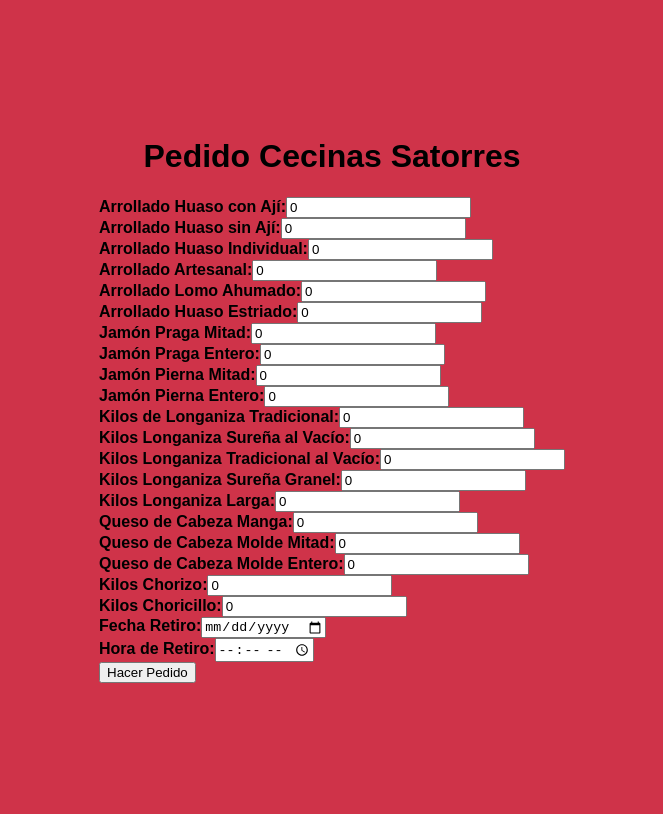
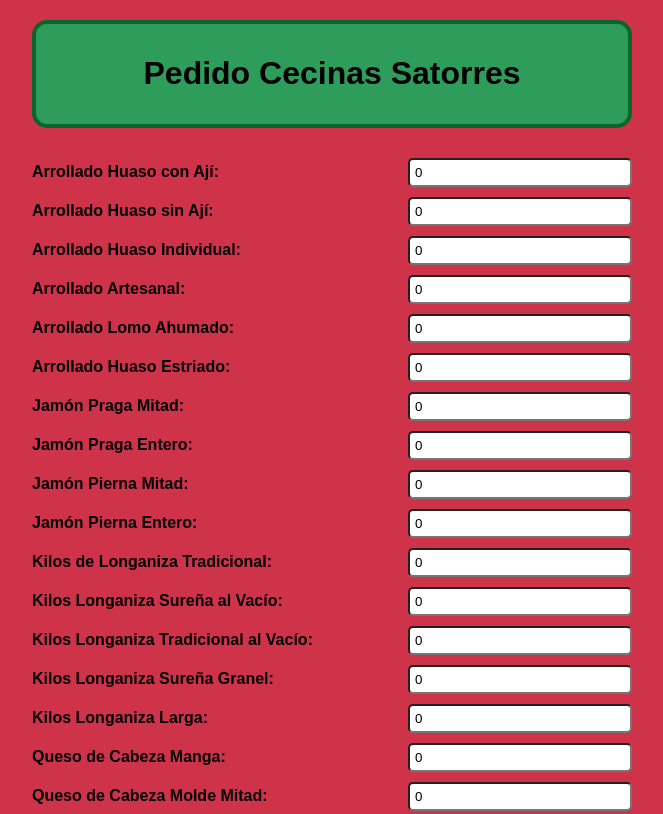
Before and after one commit to ccx1965/Pedidos10, a plain HTML site: page index.html in a window 1280 px wide. Shown: the top 814 px of the page, without its empty margins (308-971 px from the left). Drawn offline with Linux system fonts and the light colour scheme.

Commit message:
Update styles.css

```diff
--- a/styles.css
+++ b/styles.css
@@ -1,59 +1,64 @@
-/* Estilos generales */
 body {
   font-family: Arial, sans-serif;
   font-weight: bold;
-  color: #black;
   margin: 0;
-  padding: 0;
-  display: flex;
-  flex-direction: column;
-  justify-content: center;
-  align-items: center;
-  height: 100vh;
-  background-color: #cf3349;
+  padding: 20px;
+  background-color: #CF3349;
+  max-width: 600px;
+  margin: auto;
 }
 
-/* Estilo del recuadro verde */
-.info-box {
-  background-color: #1cc260; /* Verde claro */
-  border: 8px solid #08652e; /* Borde rojo */
-  color: #000000; /* Texto verde oscuro */
-  padding: 20px;
-  border-radius: 8px;
+.title-container {
   text-align: center;
-  width: 80%;
-  max-width: 400px;
-  box-shadow: 0 4px 6px rgba(0, 0, 0, 0.1);
+  margin-bottom: 30px;
+  border: 4px solid #08652E;
+  border-radius: 15px;
+  padding: 10px;
+  background-color: #2E9C5B;
 }
 
-/* Estilo del botón circular */
-.redirect-button {
-  margin-top: 40px;
-  width: 130px;
-  height: 90px;
-  font-size: 24px;
-  color: white;
-  background: linear-gradient(to bottom, #eef78e, #f97b05); /* Gradiente 3D */
-  border: 8px;
-  border-radius: 80%; /* Botón circular */
+.title-container h1 {
+  font-weight: bold;
+  color: black;
+}
+
+.producto {
+  display: flex;
+  justify-content: space-between;
+  align-items: center;
+  margin-bottom: 10px;
+  flex-wrap: wrap;
+}
+
+.producto label {
+  flex: 1;
+  min-width: 60%;
+}
+
+.producto input {
+  width: 35%;
+  padding: 5px;
+  border-radius: 5px;
+}
+
+.button-container {
+  text-align: center;
+  margin-top: 20px;
+}
+
+button {
+  background-color: #FAED8E;
+  font-weight: bold;
+  color: black;
+  border: 2px solid #FA7105;
+  padding: 10px 30px;
+  font-size: 16px;
+  border-radius: 10px;
   cursor: pointer;
-  box-shadow: 0 8px #c46308; /* Sombra inferior para el efecto 3D */
-  display: flex;
-  justify-content: center;
-  align-items: center;
   transition: all 0.3s ease;
 }
 
-.redirect-button:active {
-  box-shadow: 0 4px #004080; /* Sombra más cercana al hacer clic */
-  transform: translateY(px); /* Simula un efecto de pulsación */
+button:hover {
+  background-color: #31CCF2;
+  border-color: #0986F5;
 }
-
-.redirect-button:hover {
-  background: linear-gradient(
-    to bottom,
-    #7af3f7,
-    #004080
-  ); /* Gradiente más oscuro */
-  box-shadow: 0 8px #1625e7;
-}
```
